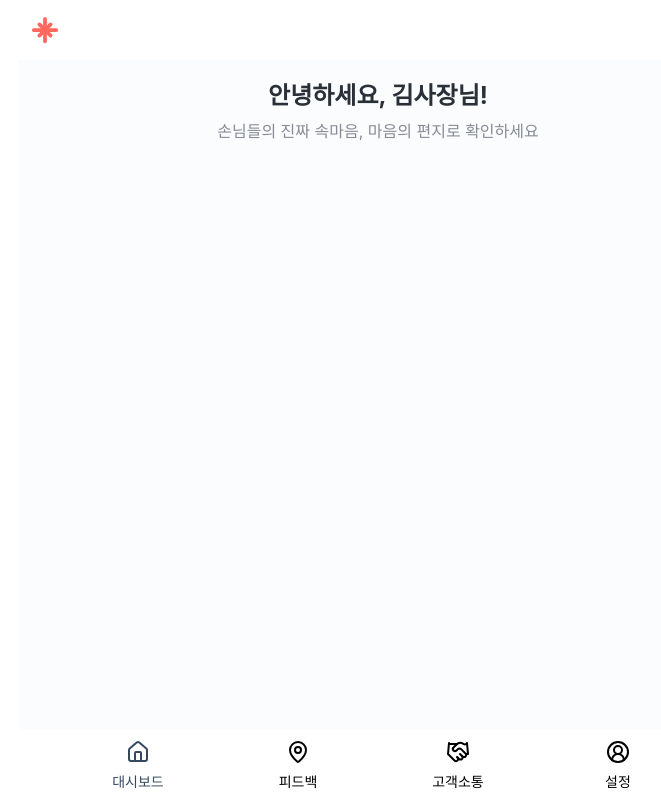
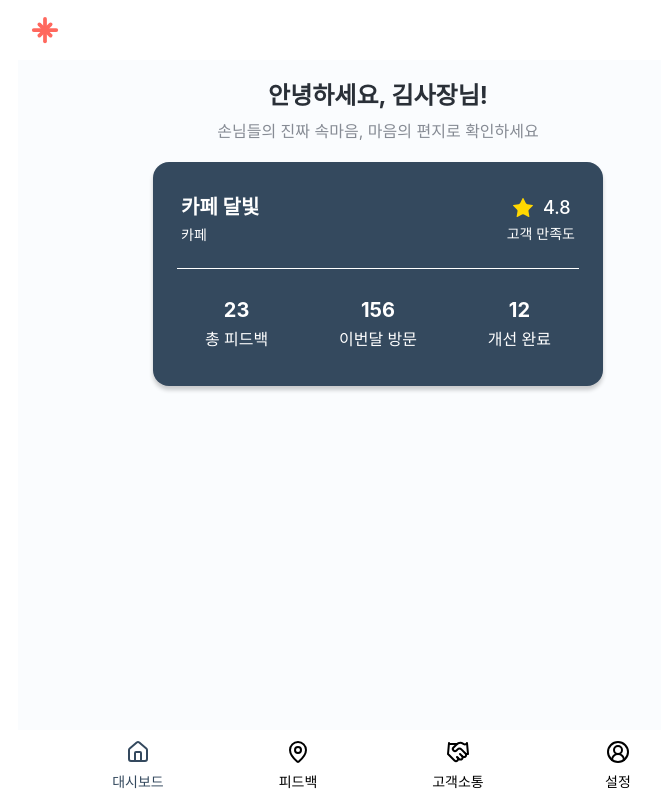
Before and after one commit to MOAMOA-K/MOAMOA-FE, a React (Vite) app: page /owner in a window 1280 px wide. Shown: the whole page, without its empty margins (262-923 px from the left). Built offline with nearby package versions, Linux system fonts and the light colour scheme; a web font is replaced by a local one.

Commit message:
feat: 사장님 대시보드 섹션 구현

```diff
--- a/src/pages/main/components/DashboardSection.tsx
+++ b/src/pages/main/components/CustomerDashboardSection.tsx
@@ -3,7 +3,7 @@ import styled from '@emotion/styled';
 import { ArrowRight } from 'lucide-react';
 import { Link } from 'react-router-dom';
 
-const DashboardSection = () => {
+const CustomerDashboardSection = () => {
   return (
     <Container>
       <Card>
@@ -19,7 +19,7 @@ const DashboardSection = () => {
   );
 };
 
-export default DashboardSection;
+export default CustomerDashboardSection;
 
 const Container = styled.section`
   display: flex;
--- /dev/null
+++ b/src/pages/main/components/DashboardItem.tsx
@@ -0,0 +1,30 @@
+import Typography from '@/components/UI/Typography';
+import styled from '@emotion/styled';
+
+type DashboardItemProps = {
+  value: number;
+  label: string;
+};
+
+const DashboardItem = ({ value, label }: DashboardItemProps) => {
+  return (
+    <Container>
+      <Typography variant='title2' weight='bold' color='white'>
+        {value}
+      </Typography>
+      <Typography variant='body1' weight='medium' color='white'>
+        {label}
+      </Typography>
+    </Container>
+  );
+};
+
+export default DashboardItem;
+
+const Container = styled.div`
+  display: flex;
+  flex-direction: column;
+  align-items: center;
+  gap: ${({ theme }) => theme.spacing[1]};
+  padding: ${({ theme }) => theme.spacing[1]};
+`;
--- /dev/null
+++ b/src/pages/main/components/OwnerDashboardSection.tsx
@@ -0,0 +1,95 @@
+import Typography from '@/components/UI/Typography';
+import styled from '@emotion/styled';
+import { Star } from 'lucide-react';
+import DashboardItem from './DashboardItem';
+
+const OwnerDashboardSection = () => {
+  return (
+    <Container>
+      <Card>
+        <StoreWrapper>
+          <FlexColWrapper>
+            <Typography variant='title2' weight='bold' color='white'>
+              카페 달빛
+            </Typography>
+            <Typography variant='body2' color='white'>
+              카페
+            </Typography>
+          </FlexColWrapper>
+          <FlexColWrapper>
+            <StarWrapper>
+              <Star fill='gold' strokeWidth={0} />
+              <Typography variant='subtitle1' color='white' weight='medium'>
+                4.8
+              </Typography>
+            </StarWrapper>
+            <Typography variant='body2' color='white'>
+              고객 만족도
+            </Typography>
+          </FlexColWrapper>
+        </StoreWrapper>
+        <Line />
+        <ItemBox>
+          <DashboardItem value={23} label='총 피드백' />
+          <DashboardItem value={156} label='이번달 방문' />
+          <DashboardItem value={12} label='개선 완료' />
+        </ItemBox>
+      </Card>
+    </Container>
+  );
+};
+
+export default OwnerDashboardSection;
+
+const Container = styled.section`
+  display: flex;
+  flex-direction: column;
+  align-items: center;
+  justify-content: center;
+  padding: 0 ${({ theme }) => theme.spacing[6]};
+  gap: ${({ theme }) => theme.spacing[3]};
+`;
+
+const Card = styled.div`
+  display: flex;
+  flex-direction: column;
+  background-color: ${({ theme }) => theme.colors.owner.main};
+  border-radius: 16px;
+  gap: ${({ theme }) => theme.spacing[3]};
+  padding: ${({ theme }) => `${theme.spacing[5]} ${theme.spacing[6]}`};
+  width: 100%;
+  max-width: 450px;
+  box-shadow: 0 4px 4px rgba(0, 0, 0, 0.2);
+`;
+
+const StoreWrapper = styled.div`
+  display: flex;
+  justify-content: space-between;
+  padding: ${({ theme }) => `${theme.spacing[3]} ${theme.spacing[1]}`};
+`;
+
+const FlexColWrapper = styled.div`
+  display: flex;
+  flex-direction: column;
+  justify-content: center;
+  gap: ${({ theme }) => theme.spacing[1]};
+`;
+
+const StarWrapper = styled.div`
+  display: flex;
+  align-items: center;
+  gap: ${({ theme }) => theme.spacing[2]};
+  justify-content: center;
+`;
+
+const Line = styled.div`
+  height: 1px;
+  background-color: ${({ theme }) => theme.colors.default.white};
+`;
+
+const ItemBox = styled.div`
+  display: flex;
+  justify-content: space-between;
+  align-items: center;
+  padding: ${({ theme }) => `${theme.spacing[3]} ${theme.spacing[6]}`};
+`;
--- a/src/pages/main/customer/CustomerMainPage.tsx
+++ b/src/pages/main/customer/CustomerMainPage.tsx
@@ -1,5 +1,5 @@
 import NavigationCustomer from '@/components/layout/NavigationCustomer';
-import DashboardSection from '../components/DashboardSection';
+import CustomerDashboardSection from '../components/CustomerDashboardSection';
 import FeedbackSection from '../components/FeedbackSection';
 import InformationSection from '../components/InformationSection';
 import LetterSection from '../components/LetterSection';
@@ -14,7 +14,7 @@ const CustomerMainPage = () => {
           userName='김민준'
           content='오늘도 더 나은 대학가를 함께 만들어가요'
         />
-        <DashboardSection />
+        <CustomerDashboardSection />
         <LetterSection />
         <FeedbackSection />
       </Main>
--- a/src/pages/main/owner/OwnerMainPage.tsx
+++ b/src/pages/main/owner/OwnerMainPage.tsx
@@ -2,6 +2,7 @@ import NavigationOwner from '@/components/layout/NavigationOwner';
 import { HEADER_HEIGHT, NAV_HEIGHT } from '@/constants/number';
 import styled from '@emotion/styled';
 import InformationSection from '../components/InformationSection';
+import OwnerDashboardSection from '../components/OwnerDashboardSection';
 
 const OwnerMainPage = () => {
   return (
@@ -11,6 +12,7 @@ const OwnerMainPage = () => {
           userName='김사장'
           content='손님들의 진짜 속마음, 마음의 편지로 확인하세요'
         />
+        <OwnerDashboardSection />
       </Main>
       <NavigationOwner />
     </>
```
